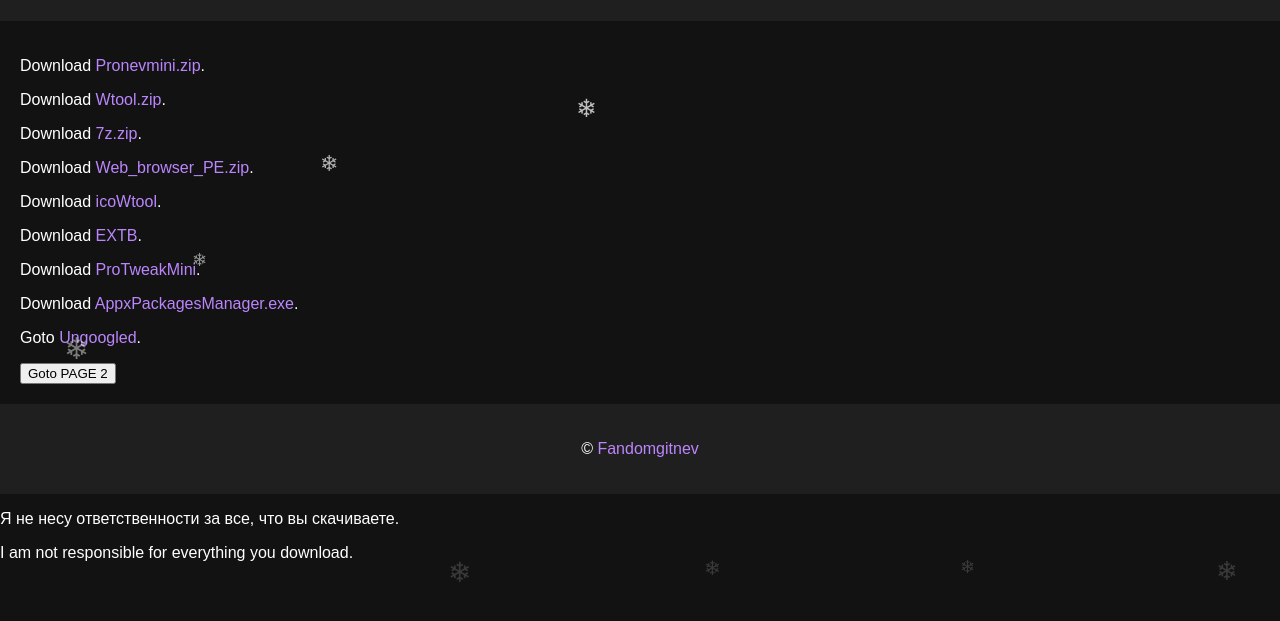
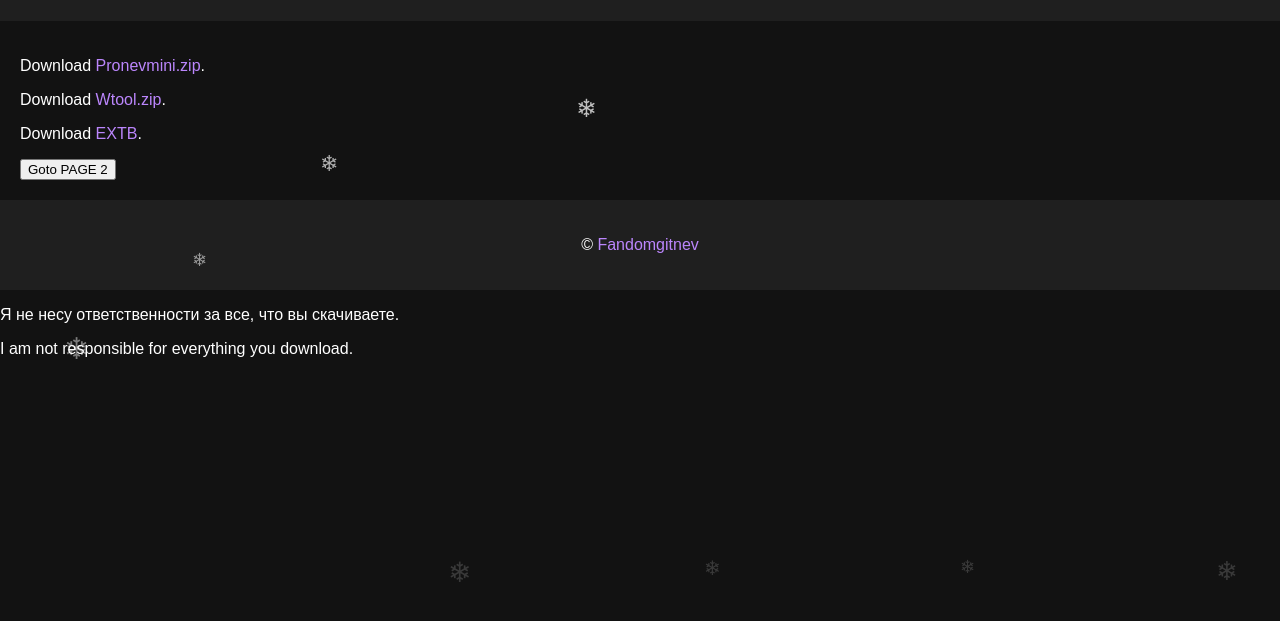
Before and after one commit to Fandomgitnev/SyteWzip, a plain HTML site: page index.html in a window 1280 px wide. Shown: the part 99-720 px from the top of the page. Drawn offline with Linux system fonts and the light colour scheme.

Commit message:
index.html

```diff
--- a/index.html
+++ b/index.html
@@ -135,13 +135,7 @@
 <main id="page1">
 <p>Download <a href="https://github.com/Fandomgitnev/Protweak/releases/download/PROTWEKS/pronevmini.zip">Pronevmini.zip</a>.</p>
 <p>Download <a href="https://github.com/Fandomgitnev/WTool/raw/refs/heads/main/site/WTooLASTlN.zip">Wtool.zip</a>.</p>
-<p>Download <a href="https://github.com/Fandomgitnev/WTool/raw/refs/heads/main/site/7z.zip">7z.zip</a>.</p>
-<p>Download <a href="https://github.com/Fandomgitnev/WTool/raw/refs/heads/main/site/Web_Browser_PE.zip">Web_browser_PE.zip</a>.</p>
-<p>Download <a href="https://github.com/Fandomgitnev/WTool/raw/refs/heads/main/site/wt2.ico">icoWtool</a>.</p>
 <p>Download <a href="https://github.com/Fandomgitnev/WTool/raw/refs/heads/main/site/EXTB.zip">EXTB</a>.</p>
-<p>Download <a href="https://github.com/Fandomgitnev/Protweak/releases/download/PROTWEKS/PROTWEKSMINI.7z">ProTweakMini</a>.</p>
-<p>Download <a href="https://github.com/valleyofdoom/AppxPackagesManager/releases/download/1.4.3/AppxPackagesManager.exe">AppxPackagesManager.exe</a>.</p>
-<p>Goto <a href="https://ungoogled-software.github.io/ungoogled-chromium-binaries/releases/">Ungoogled</a>.</p>
 <button onclick="goToPage2()">Goto PAGE 2</button>
 </main>
 <footer>
@@ -166,9 +160,14 @@
 <p>Download <a href="https://github.com/Fandomgitnev/xwallpaperlinux/raw/refs/heads/main/Candy%20By%20oOILOVESONGOo.7z">skin cursor win.7z</a>.</p>
 <p>Download <a href="https://github.com/Fandomgitnev/Protweak/releases/download/PROTWEKS/programcpudeviceset.7z">ALL_SET_PROGRAM_Windows_DEVICE.7</a>.</p>
 <p>Download <a href="https://github.com/Fandomgitnev/Protweak/releases/download/PROTWEKS/Wintoys.7z">Wintoys</a>.</p>
+<p>Download <a href="https://github.com/Fandomgitnev/Protweak/releases/download/PROTWEKS/PROTWEKSMINI.7z">ProTweakMini</a>.</p>
+<p>Download <a href="https://github.com/Fandomgitnev/WTool/raw/refs/heads/main/site/wt2.ico">icoWtool</a>.</p>
+<p>Download <a href="https://github.com/Fandomgitnev/WTool/raw/refs/heads/main/site/7z.zip">7z.zip</a>.</p>
+<p>Download <a href="https://github.com/Fandomgitnev/WTool/raw/refs/heads/main/site/Web_Browser_PE.zip">Web_browser_PE.zip</a>.</p>
+<p>Download <a href="https://github.com/valleyofdoom/AppxPackagesManager/releases/download/1.4.3/AppxPackagesManager.exe">AppxPackagesManager.exe</a>.</p>
+<p>Download <a href="https://github.com/Fandomgitnev/Protweak/raw/refs/heads/Tweaks_from_different_people/appxmanagerphoto.zip">appxmanager</a>.</p>
 <p>Goto <a href="https://www.mozilla.org/en-US/firefox/enterprise/">FirefoxSiteEnterprise</a>.</p>
-<p>Download <a href="https://github.com/Fandomgitnev/WTool/raw/refs/heads/main/site/ModernTweakerLast.zip">MT2</a>.</p>
-<p>Download <a href="https://github.com/Fandomgitnev/Protweak/raw/refs/heads/Tweaks_from_different_people/appxmanagerphoto.zip">appxmanager</a>.</p>
+<p>Goto <a href="https://ungoogled-software.github.io/ungoogled-chromium-binaries/releases/">Ungoogled</a>.</p>
 <button onclick="window.location.reload()">Restart</button>
 </div>
 
```
